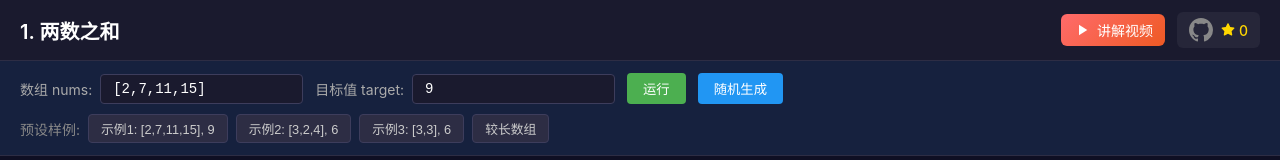
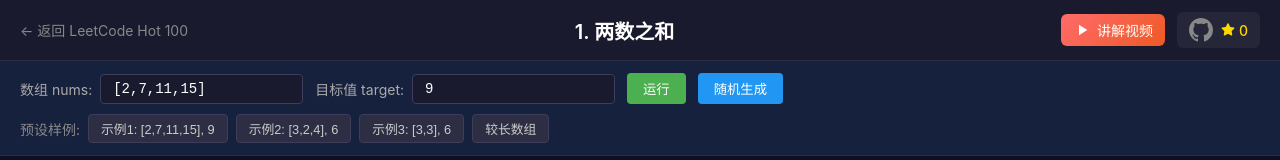
Before and after one commit to fuck-algorithm/leetcode-1-two-sum, a React (Vite) app: page / in a window 1280 px wide. Shown: the top 160 px of the page. Built offline with nearby package versions, Linux system fonts and the light colour scheme; no server answers.

Commit message:
feat: 添加页面标题导航功能 - 标题居中显示，左上角添加返回LeetCode Hot 100链接

```diff
--- a/src/components/Header.module.css
+++ b/src/components/Header.module.css
@@ -1,10 +1,22 @@
 .header {
-  display: flex;
-  justify-content: space-between;
+  display: grid;
+  grid-template-columns: auto 1fr auto;
   align-items: center;
   padding: 12px 20px;
   background: #1a1a2e;
   border-bottom: 1px solid #2d2d44;
+}
+
+.backLink {
+  font-size: 0.875rem;
+  color: #888;
+  text-decoration: none;
+  transition: color 0.2s;
+  white-space: nowrap;
+}
+
+.backLink:hover {
+  color: #4fc3f7;
 }
 
 .title {
@@ -13,6 +25,8 @@
   color: #fff;
   text-decoration: none;
   transition: color 0.2s;
+  text-align: center;
+  justify-self: center;
 }
 
 .title:hover {
--- a/src/components/Header.tsx
+++ b/src/components/Header.tsx
@@ -3,7 +3,10 @@
 import { getGitHubStars } from '../utils/indexedDB'
 import styles from './Header.module.css'
 
-export function Header({ title, leetcodeUrl, githubUrl }: HeaderProps) {
+const DEFAULT_BACK_URL = 'https://fuck-algorithm.github.io/leetcode-hot-100/'
+const DEFAULT_BACK_TEXT = '← 返回 LeetCode Hot 100'
+
+export function Header({ title, leetcodeUrl, githubUrl, backUrl, backText }: HeaderProps) {
   const [stars, setStars] = useState<number>(0)
   const [showVideo, setShowVideo] = useState(false)
 
@@ -24,6 +27,14 @@
   return (
     <>
       <header className={styles.header}>
+        <a
+          href={backUrl || DEFAULT_BACK_URL}
+          target="_blank"
+          rel="noopener noreferrer"
+          className={styles.backLink}
+        >
+          {backText || DEFAULT_BACK_TEXT}
+        </a>
         <a
           href={leetcodeUrl}
           target="_blank"
--- a/src/types/index.ts
+++ b/src/types/index.ts
@@ -109,6 +109,8 @@
   title: string
   leetcodeUrl: string
   githubUrl: string
+  backUrl?: string
+  backText?: string
 }
 
 export interface DataInputProps {
```
Also changed, not shown: .kiro/specs/page-title-navigation/design.md (added), .kiro/specs/page-title-navigation/requirements.md (added), .kiro/specs/page-title-navigation/tasks.md (added), 1 other file (tests, documents, lock files or other folders).
